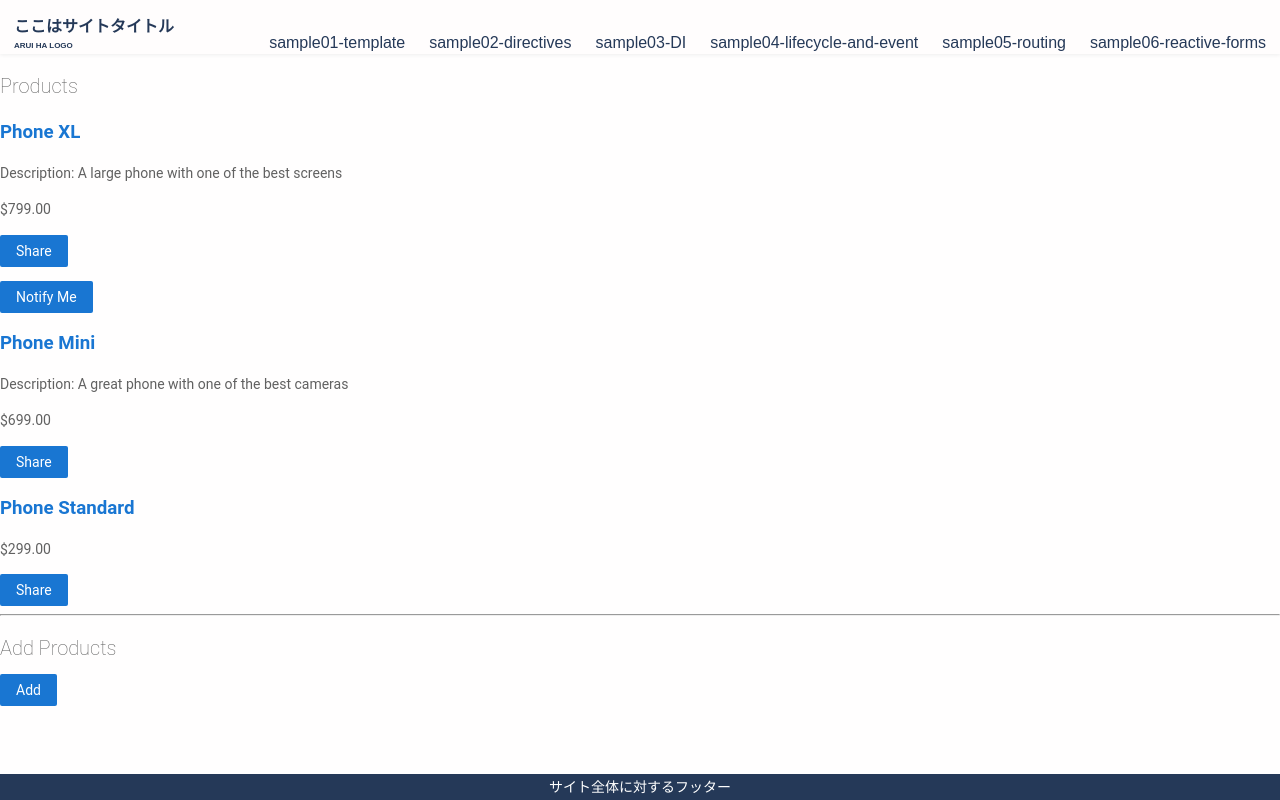
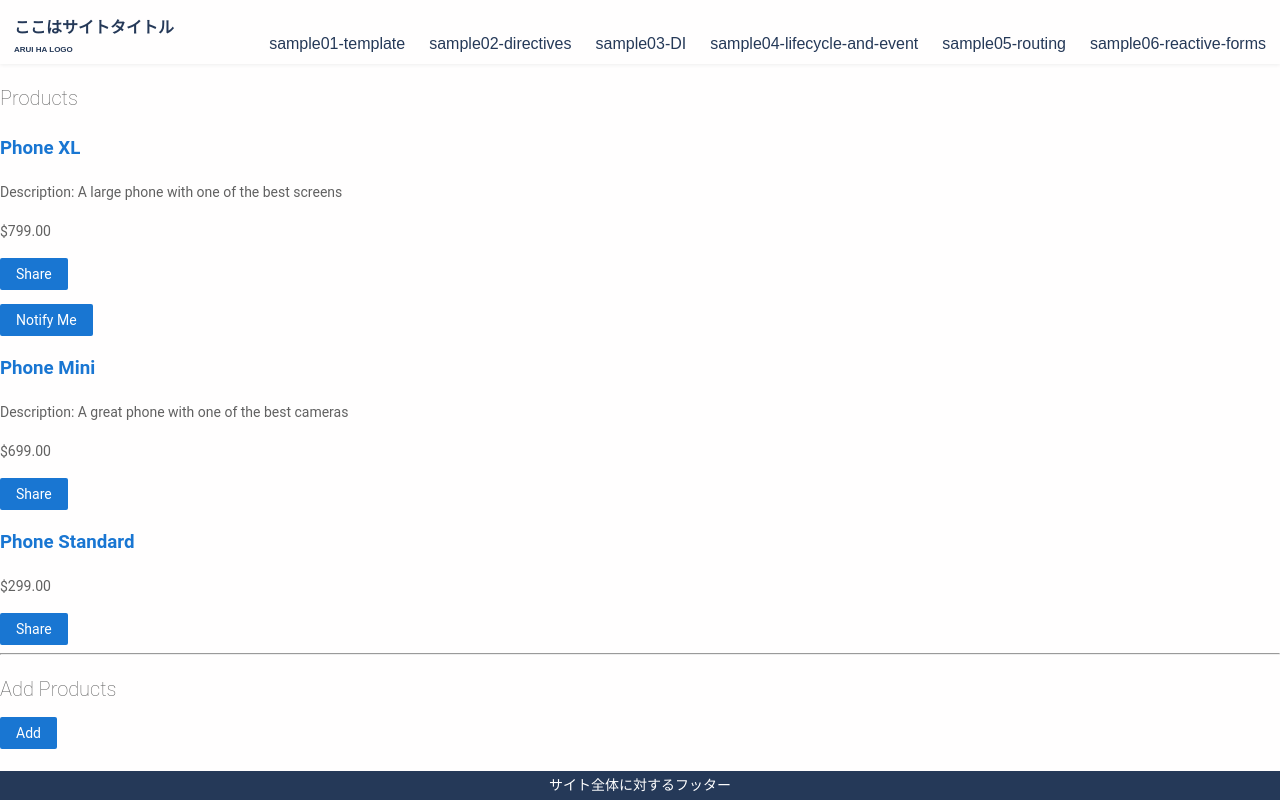
Before and after one commit to takemori-kondo/front-samples, an Angular app in the folder front07/: page /sample01-template in a window 1280 px wide. Built offline with nearby package versions, Linux system fonts and the light colour scheme.

Commit message:
front07のcssも反映

```diff
--- a/front07/src/styles.scss
+++ b/front07/src/styles.scss
@@ -192,14 +192,14 @@ textarea {
   --base-brand-color: #253958;
   --base-mono-color: #28282f;
   --base-bg-color: #fffefe;
-  --base-bg-color-glass: #fffefea0;
+  --base-bg-color-glass: #fffefec0;
   --base-bg-color-glass2: #fffefed0;
   --base-link-color: #2188ff;
 }
 
 html {
   font-size: 16px;
-  line-height: 1.6;
+  line-height: 1.8;
   font-family: sans-serif;
   color: var(--base-mono-color);
   background-color: var(--base-bg-color);
@@ -422,8 +422,7 @@ mark {
   margin-left: auto;
   margin-right: auto;
   /* structure */
-  width: 95%;
-  min-width: 375px;
+  width: 90%;
 }
 
 .site-footer {
@@ -460,18 +459,18 @@ e.g.
 .hamburger-container-40px__line-bottom {
   display: block;
   position: absolute;
-  width: 30px;
+  width: 20px;
   content: '';
 }
 
 .hamburger-container-40px__line-top___ {
   /* align-items: center & absoluteなので、2倍の値が必要 */
-  margin-top: -20px;
+  margin-top: -15px;
 }
 
 .hamburger-container-40px__line-bottom {
   /* align-items: center & absoluteなので、2倍の値が必要 */
-  margin-top: 20px;
+  margin-top: 15px;
 }
 
 /*********** hamburger skin ***********/
@@ -491,7 +490,7 @@ e.g.
 }
 
 #site-menu-mobile-state:checked~.site-menu-mobile-state__sibling .hamburger-container-40px__line-top___ {
-  transform: rotate(45deg) scaleX(1.2) translate(6px, 7px);
+  transform: rotate(45deg) scaleX(1.2) translate(3px, 7px);
 }
 
 #site-menu-mobile-state:checked~.site-menu-mobile-state__sibling .hamburger-container-40px__line_______ {
@@ -499,7 +498,7 @@ e.g.
 }
 
 #site-menu-mobile-state:checked~.site-menu-mobile-state__sibling .hamburger-container-40px__line-bottom {
-  transform: rotate(-45deg) scaleX(1.2) translate(6px, -7px);
+  transform: rotate(-45deg) scaleX(1.2) translate(3px, -7px);
 }
 
 
@@ -517,7 +516,7 @@ pc
   }
 
   .site-header-pc {
-    height: 54px;
+    height: 64px;
   }
 
   /********** composite blocks **********/
@@ -629,6 +628,6 @@ mobile
   #site-menu-mobile-state:checked~.site-menu-mobile-state__sibling .site-menu-mobile {
     /* height: auto; だとアニメーションが利かないため固定値が必要 */
     /* structure */
-    height: 240px;
+    height: 280px;
   }
 }
```
